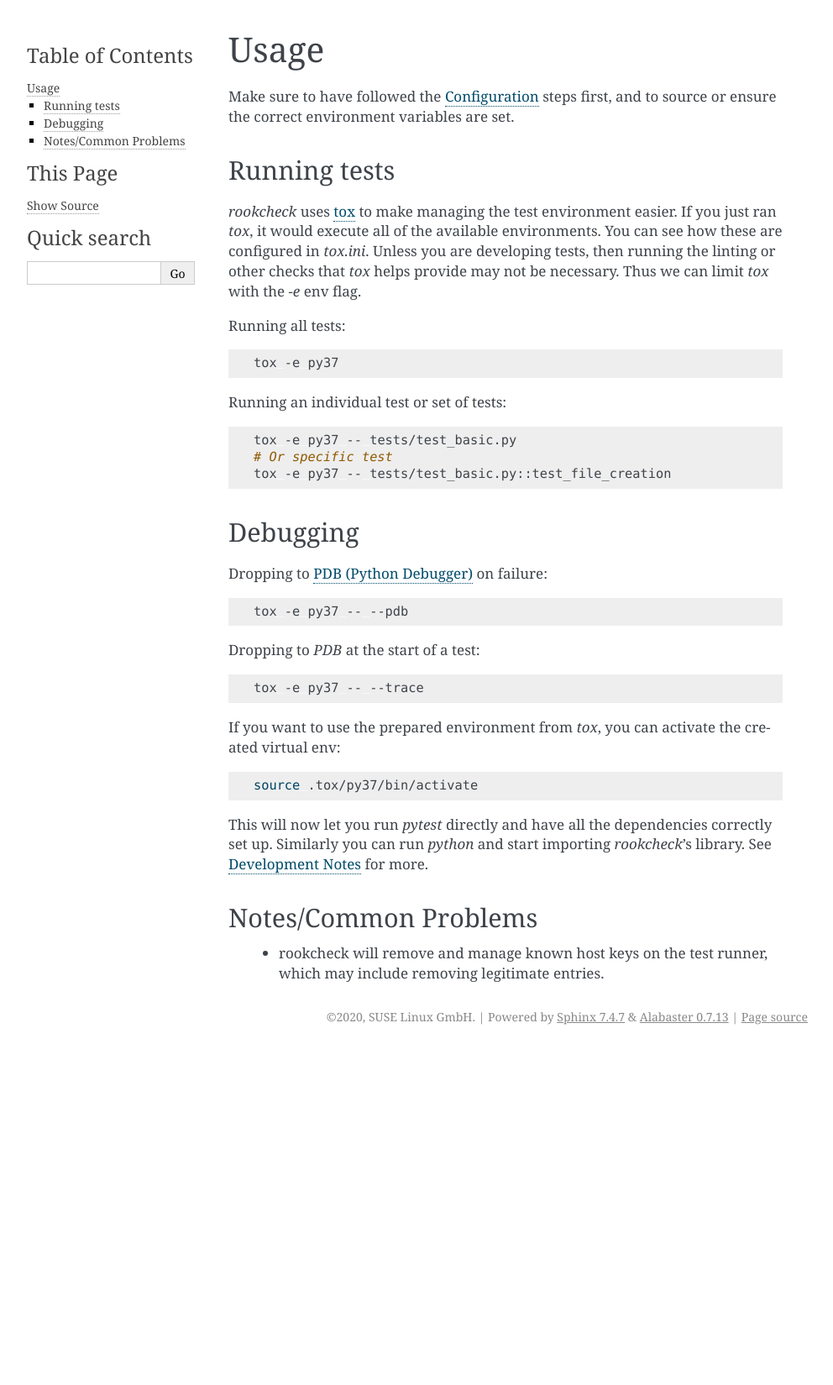
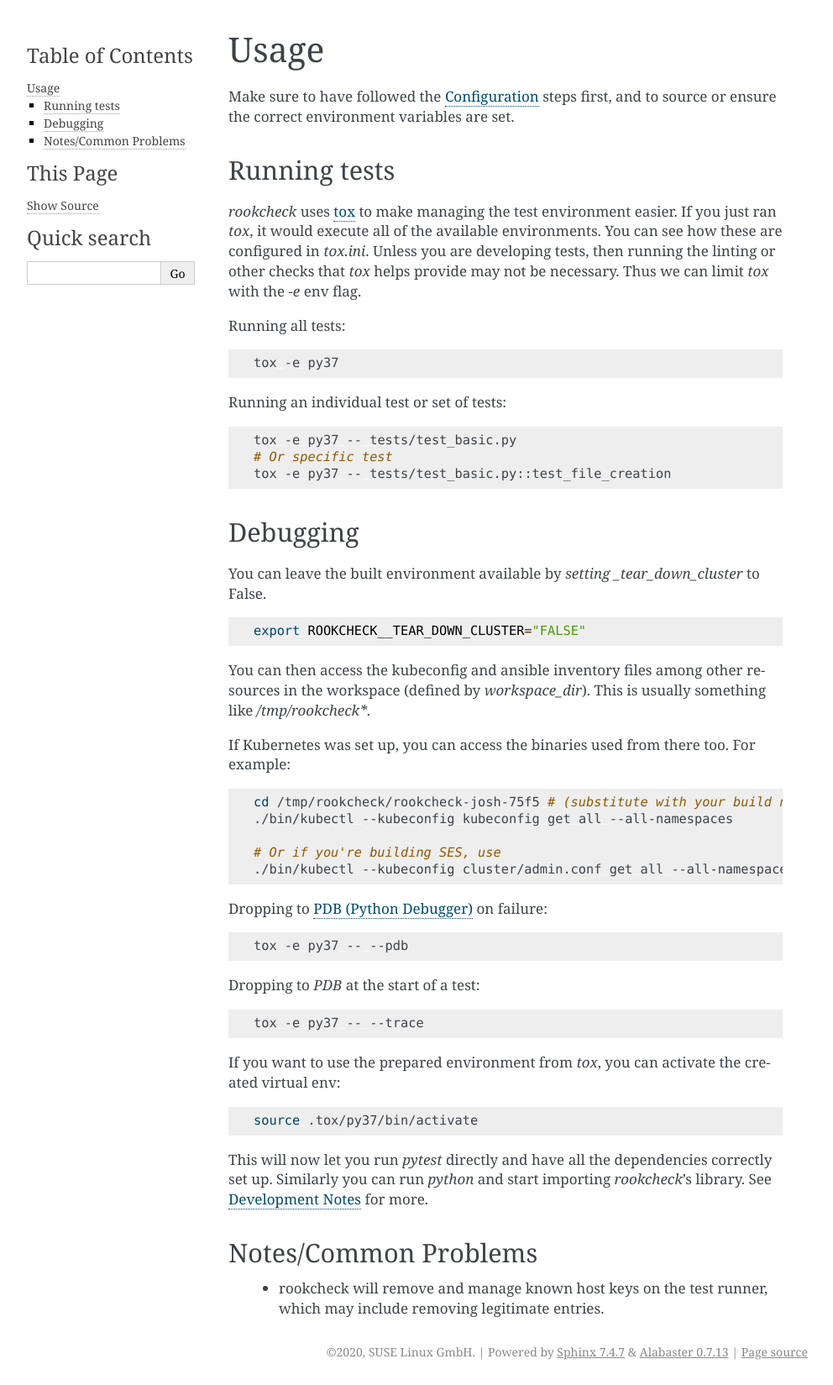
Before and after one commit to SUSE/rookcheck, a Sphinx documentation site: the page built from doc/source/usage.rst, in a window 1280 px wide. Shown: the whole page at 84% size, without its empty margins (148-1140 px from the left). Built offline with Sphinx 7.4.7, drawn with Linux system fonts in a browser that asks for light colours; before the commit the page ends 1250 px from its top, so only the background shows below that.

Commit message:
Add option to leave cluster available after run
By default the cluster is destroyed at each run. This adds a new option
(_tear_down_cluster) which can be set to False to keep the cluster around.

This also tidies up the removal of AWS nodes which can use the super
class's method to destroy them instead of repeating the code.

```diff
--- a/doc/source/usage.rst
+++ b/doc/source/usage.rst
@@ -33,6 +33,29 @@ Running an individual test or set of tests:
 Debugging
 ---------
 
+You can leave the built environment available by `setting _tear_down_cluster`
+to False.
+
+.. code-block:: bash
+
+    export ROOKCHECK__TEAR_DOWN_CLUSTER="FALSE"
+
+You can then access the kubeconfig and ansible inventory files among other
+resources in the workspace (defined by `workspace_dir`). This is usually
+something like `/tmp/rookcheck*`.
+
+If Kubernetes was set up, you can access the binaries used from there too.
+For example:
+
+.. code-block:: bash
+
+    cd /tmp/rookcheck/rookcheck-josh-75f5 # (substitute with your build name)
+    ./bin/kubectl --kubeconfig kubeconfig get all --all-namespaces
+
+    # Or if you're building SES, use
+    ./bin/kubectl --kubeconfig cluster/admin.conf get all --all-namespaces
+
+
 Dropping to `PDB (Python Debugger) <http://docs.python.org/library/pdb.html>`_
 on failure:
 
```
Also changed, not shown: 9 other files.
